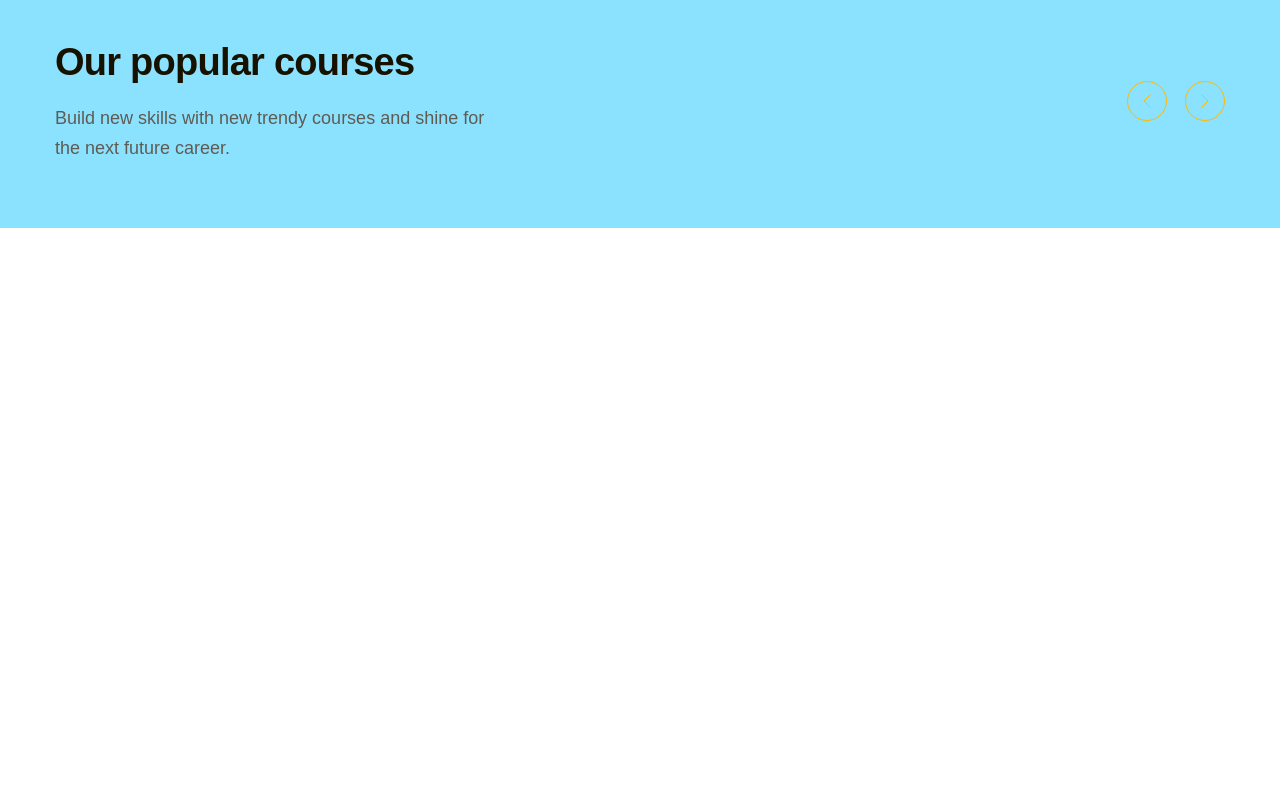
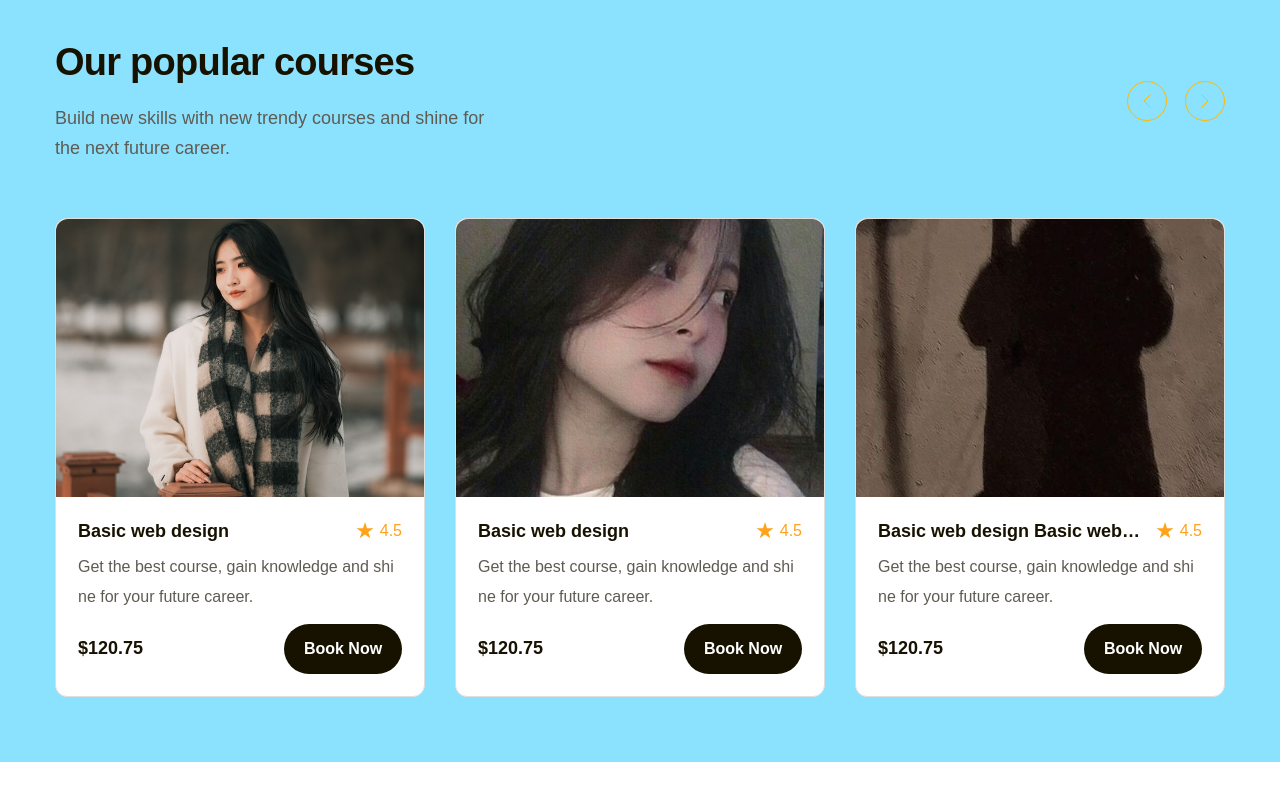
Before and after one commit to vithocbai/yebmh-project-02, a plain HTML site: page index.html in a window 1280 px wide. Shown: the part 1056-1856 px from the top of the page. Drawn offline with Linux system fonts and the light colour scheme.

Commit message:
Làm Phần Popular #2

```diff
--- a/assest/css/styles.css
+++ b/assest/css/styles.css
@@ -53,7 +53,53 @@ a {
   opacity: 0.8;
 }
 
-/* Header */
+.heading {
+  font-family: var(--font-heading);
+  font-weight: 700;
+  letter-spacing: -0.02em;
+  color: #171100;
+}
+
+.heading.lv1 {
+  font-size: 5.8rem;
+  line-height: 1.17;
+}
+
+.heading.lv2 {
+  font-size: 3.8rem;
+  line-height: 1.26;
+}
+
+.desc {
+  font-weight: 400;
+  color: #5f5b53;
+}
+
+.desc.lv1 {
+  font-size: 1.8rem;
+  line-height: 1.67;
+}
+
+.desc.lv2 {
+  font-size: 1.6rem;
+  line-height: 1.86;
+}
+
+.line-clamp {
+  display: -webkit-box;
+  -webkit-line-clamp: var(--line-clamp, 2);
+  -webkit-box-orient: vertical;
+  overflow: hidden;
+}
+
+.line-clamp.line2 {
+  --line-clamp: 1;
+}
+
+.break-all {
+  word-break: break-all;
+}
+/* ===== Header ===== */
 .header {
   background: #fffcf4;
 }
@@ -70,7 +116,6 @@ a {
 
 .nav ul {
   display: flex;
-  /* align-items: center; */
 }
 
 .nav ul a {
@@ -108,22 +153,6 @@ a {
   background: #171100;
 }
 
-.heading {
-  font-family: var(--font-heading);
-  font-weight: 700;
-  letter-spacing: -0.02em;
-  color: #171100;
-}
-
-.heading.lv1 {
-  font-size: 5.8rem;
-  line-height: 1.17;
-}
-
-.heading.lv2 {
-  font-size: 3.8rem;
-  line-height: 1.26;
-}
 /* ===== Hero ===== */
 .hero {
   padding: 56px 0 65px;
@@ -289,13 +318,9 @@ a {
   justify-content: space-between;
 }
 
-.popular .desc {
+.popular .popular-top .desc {
   width: 458px;
   margin-top: 16px;
-  font-weight: 400;
-  font-size: 1.8rem;
-  line-height: 1.67;
-  color: #5f5b53;
 }
 
 .popular .contronls {
@@ -320,3 +345,78 @@ a {
   color: #fff;
   background-color: var(--primary-color);
 }
+
+.popular .list-courses {
+  display: flex;
+  gap: 30px;
+  margin-top: 55px;
+}
+
+.popular .item-coures {
+  width: 33.33%;
+  border-radius: 12px;
+  background: #ffffff;
+  border: 1px solid #e2dfda;
+}
+
+.popular .item-coures:hover {
+  box-shadow: 0px 18px 36px rgba(0, 0, 0, 0.05);
+  border-color: transparent;
+}
+
+.popular .thumb {
+  width: 100%;
+  height: 278px;
+  object-fit: cover;
+  border-radius: 12px 12px 0px 0px;
+}
+
+.popular .body {
+  padding: 16px 22px 22px;
+}
+
+.popular .item-coures .foot,
+.popular .rating,
+.popular .head {
+  display: flex;
+  align-items: center;
+  justify-content: space-between;
+}
+
+.popular .title a {
+  padding-right: 6px;
+  font-weight: 600;
+  font-size: 1.8rem;
+  line-height: 1.67;
+  color: #171100;
+}
+
+.popular .rating .value {
+  font-weight: 400;
+  font-size: 1.6rem;
+  color: #fea31b;
+  margin-left: 6px;
+}
+
+.popular .item-coures .desc {
+  margin-top: 6px;
+}
+
+.popular .item-coures .foot {
+  margin-top: 12px;
+}
+
+.popular .item-coures .price {
+  font-weight: 600;
+  font-size: 1.8rem;
+  line-height: 1.67;
+  color: #171100;
+}
+
+.popular .item-coures .book-btn {
+  background: #171100;
+}
+
+.popular .item-coures .book-btn:hover {
+  background: var(--primary-color);
+}
--- a/index.html
+++ b/index.html
@@ -94,7 +94,7 @@
               <h1 class="heading lv1">
                 Learn without limits and spread knowledge.
               </h1>
-              <p class="desc">
+              <p class="desc lv1">
                 Build new skills for that “this is my year” feeling with
                 courses, certificates, and degrees from world-class universities
                 and companies.
@@ -124,7 +124,7 @@
         <div class="popular-top">
           <div class="info">
             <h1 class="heading lv2">Our popular courses</h1>
-            <p class="desc">
+            <p class="desc lv1">
               Build new skills with new trendy courses and shine for the next
               future career.
             </p>
@@ -164,6 +164,96 @@
             </button>
           </div>
         </div>
+
+        <ul class="list-courses">
+          <!-- Course-item-1 -->
+          <li class="item-coures">
+            <a href="#!">
+              <img
+                src="./assest/img/popular-1.jpg"
+                alt="Basic web design"
+                class="thumb"
+              />
+            </a>
+            <div class="body">
+              <div class="head">
+                <h3 class="title">
+                  <a href="#!" class="line-clamp line2">
+                      Basic web design
+                  </a>
+                </h3>
+                <div class="rating">
+                  <img src="./assest/img/Stars-img.svg" alt="" />
+                  <span class="value">4.5</span>
+                </div>
+              </div>
+              <p class="desc lv2 line-clamp break-all">
+                Get the best course, gain knowledge and shine for your future
+                career.
+              </p>
+              <div class="foot">
+                <span class="price">$120.75</span>
+                <a href="" class="btn book-btn">Book Now</a>
+              </div>
+            </div>
+          </li>
+
+          <!-- Course-item-2 -->
+          <li class="item-coures">
+            <a href="#!">
+              <img src="./assest/img/pupolar-2.jpg" alt="" class="thumb" />
+            </a>
+            <div class="body">
+              <div class="head">
+                <h3 class="title">
+                  <a href="#!" class="line-clamp line2">
+                    Basic web design</h3>
+                  </a>
+                </h3>
+
+                <div class="rating">
+                  <img src="./assest/img/Stars-img.svg" alt="" />
+                  <span class="value">4.5</span>
+                </div>
+              </div>
+              <p class="desc lv2 line-clamp break-all">
+                Get the best course, gain knowledge and shine for your future
+                career.
+              </p>
+              <div class="foot">
+                <span class="price">$120.75</span>
+                <a href="" class="btn book-btn">Book Now</a>
+              </div>
+            </div>
+          </li>
+          <!-- Course-item-3 -->
+          <li class="item-coures">
+            <a href="#!">
+              <img src="./assest/img/popular-3.jpg" alt="" class="thumb" />
+            </a>
+            <div class="body">
+              <div class="head">
+                <h3 class="title">
+                <a href="#!" class="line-clamp line2">
+                  Basic web design Basic web design Basic web design
+                </a>
+                </h3>
+                <div class="rating">
+                  <img src="./assest/img/Stars-img.svg" alt="" />
+                  <span class="value">4.5</span>
+                </div>
+              </div>
+              <p class="desc lv2 line-clamp break-all">
+                Get the best course, gain knowledge and shine for your future
+                career.
+              </p>
+              <div class="foot">
+                <span class="price">$120.75</span>
+                <a href="" class="btn book-btn">Book Now</a>
+              </div>
+            </div>
+          </li>
+        </ul>
       </div>
     </div>
   </body>
```
Also changed, not shown: assest/img/popular-1.jpg (renamed from assest/img/img-popular-1.jpg).
